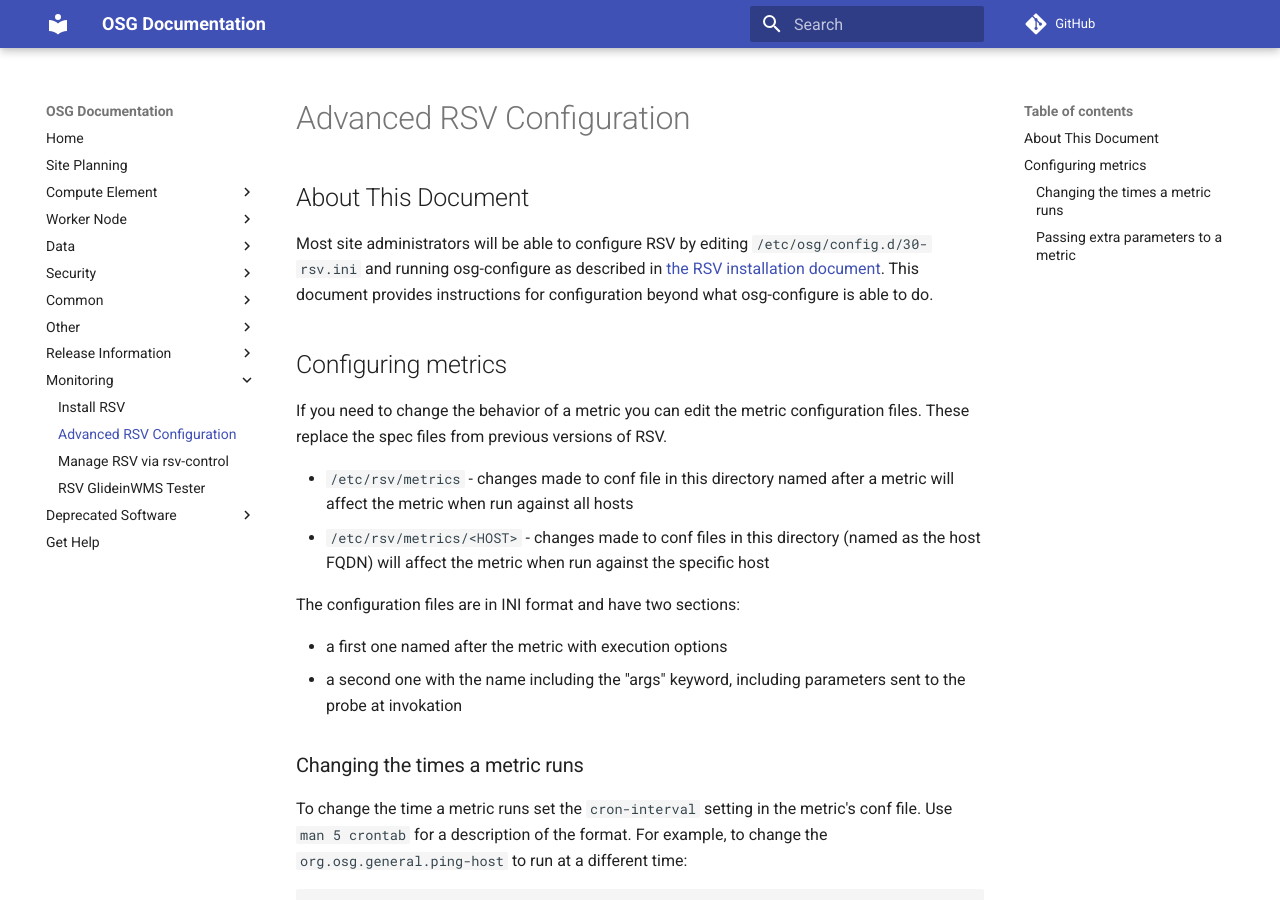
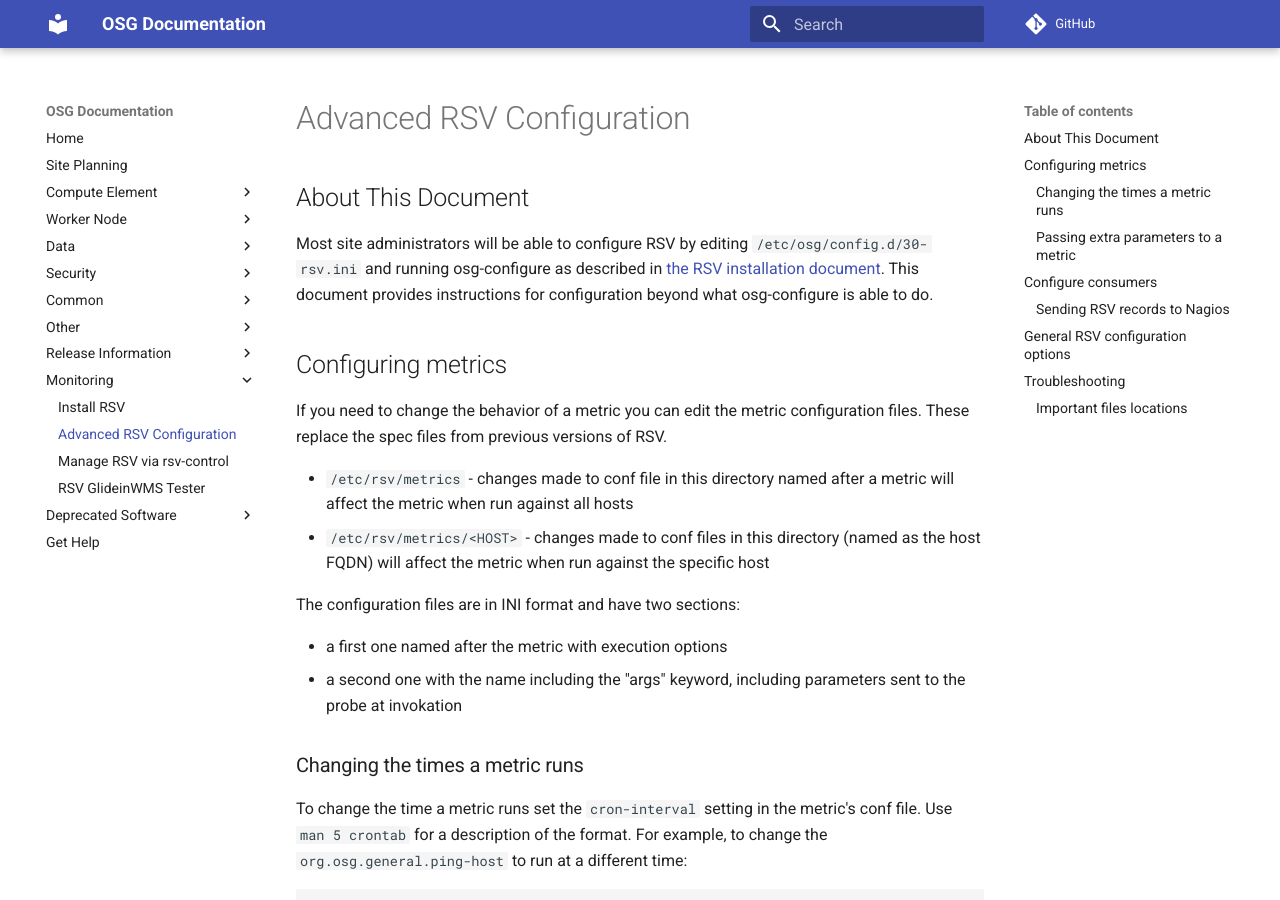
Before and after one commit to osg-htc/docs, an MkDocs documentation site: the page built from docs/monitoring/advanced-rsv-configuration.md, in a window 1280 px wide and 900 px high. Built offline with MkDocs 1.6.1 and Material for MkDocs 9.7.7, drawn with Linux system fonts in a browser that asks for light colours; comment, search, counter and statistics services are not loaded; old or Windows-style settings are respelled for this version of MkDocs.

Commit message:
Changed the levels on the non deprecated software pages

```diff
--- a/docs/monitoring/advanced-rsv-configuration.md
+++ b/docs/monitoring/advanced-rsv-configuration.md
@@ -64,7 +64,7 @@
 This would lead to the probe getting called with the command-line parameters `--warning-hours 6 --error-hours 12`.
 
 Configure consumers
-===================
+-------------------
 
 There is a configuration file common to all consumers: `/etc/rsv/consumers.conf`. It is a file in INI format and possible entries are:
 
@@ -157,10 +157,10 @@
 </table>
 
 Troubleshooting
-===============
+---------------
 
-Important files locations
--------------------------
+### Important files locations
+
 
 Configuration files:
 
```
